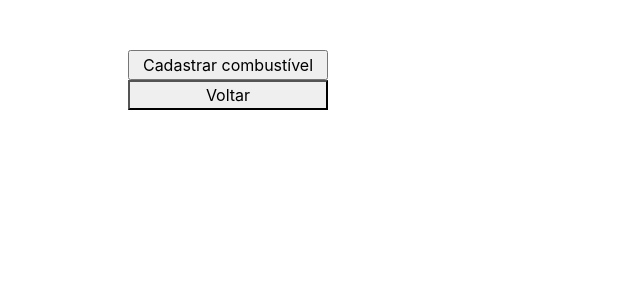
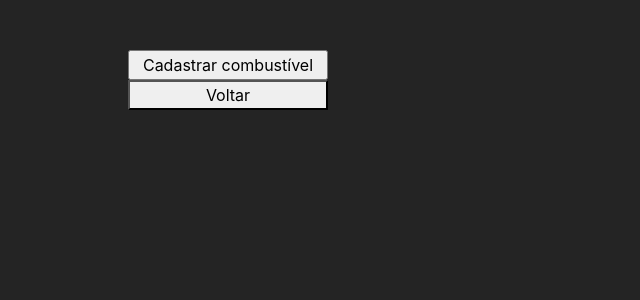
Before and after one commit to gabrielhjs/web_constel, a Django app: page /gc/menu-cadastros/cadastro-combustivel/ in a window 1280 px wide. Shown: the top 300 px of the page, without its empty margins (0-640 px from the left). Run offline with Django 3.2, Linux system fonts and the light colour scheme; the visitor is signed in with stand-in values (Sample User, id 1); parts of the project's set-up code (start-up, migrations or seed data) failed here and were passed over; some libraries are stand-ins or nearby versions.

Commit message:
Mudando cores

```diff
--- a/constel/static/constel/style.css
+++ b/constel/static/constel/style.css
@@ -1,12 +1,17 @@
 .header-content {
     padding: 0;
     height: 100vh;
+}
+
+body {
+    background-color: #242424;
 }
 
 .body-content {
     width: 80%;
     margin: auto;
     margin-top: 50px;
+    color: white;
 }
 
 .body-content button {
--- a/web_constel/settings.py
+++ b/web_constel/settings.py
@@ -27,7 +27,7 @@ SECRET_KEY = os.environ.get('SECRET_KEY')
 # SECURITY WARNING: don't run with debug turned on in production!
 DEBUG = False
 
-ALLOWED_HOSTS = ['constel.herokuapp.com', ]
+ALLOWED_HOSTS = ['constel.herokuapp.com', 'http://192.168.1.114:8080']
 
 
 # Application definition
```
